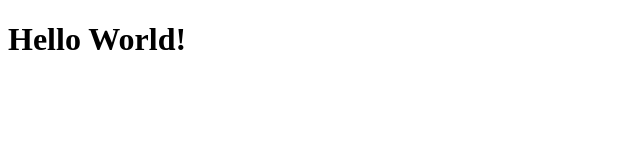
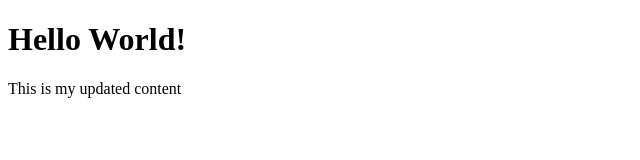
Before and after one commit to Kazooie0312/my_project, a plain HTML site: page index.html in a window 1280 px wide. Shown: the whole page, without its empty margins (0-640 px from the left). Drawn offline with Linux system fonts and the light colour scheme.

Commit message:
Update index.html

```diff
--- a/index.html
+++ b/index.html
@@ -4,5 +4,6 @@
 </head>
 <body>
     <h1>Hello World!</h1>
+    <p>This is my updated content</p>
 </body>
 </html>
```
